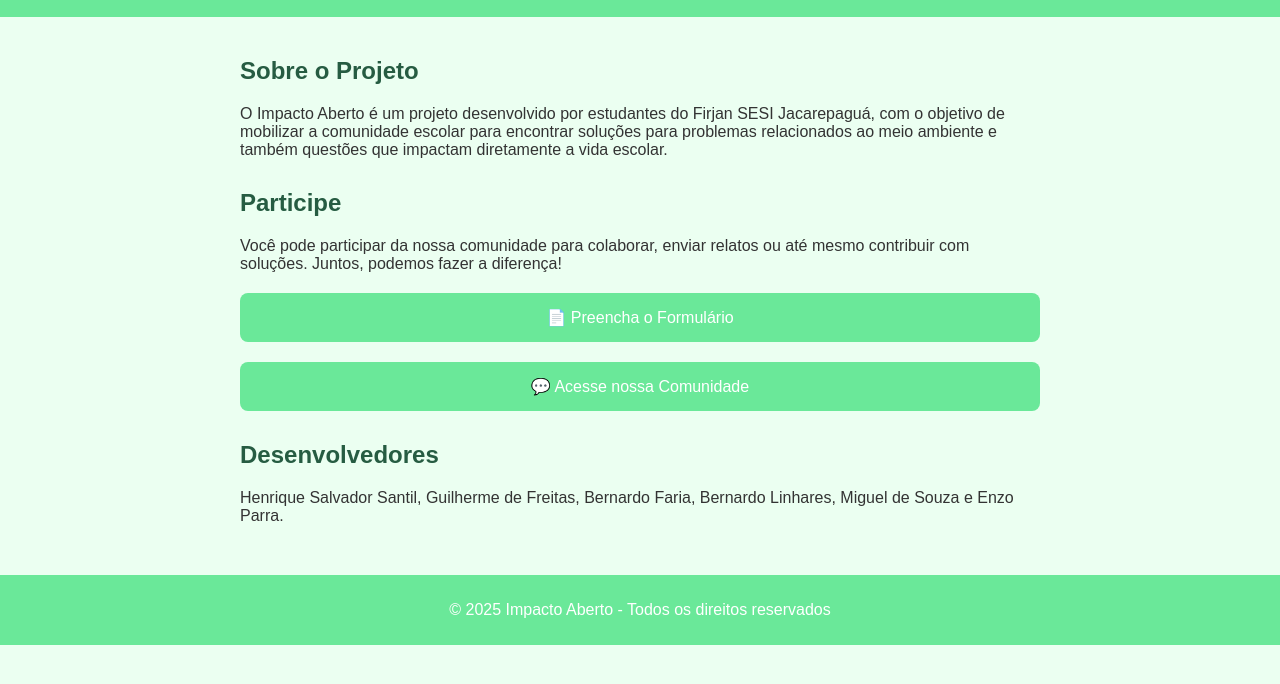
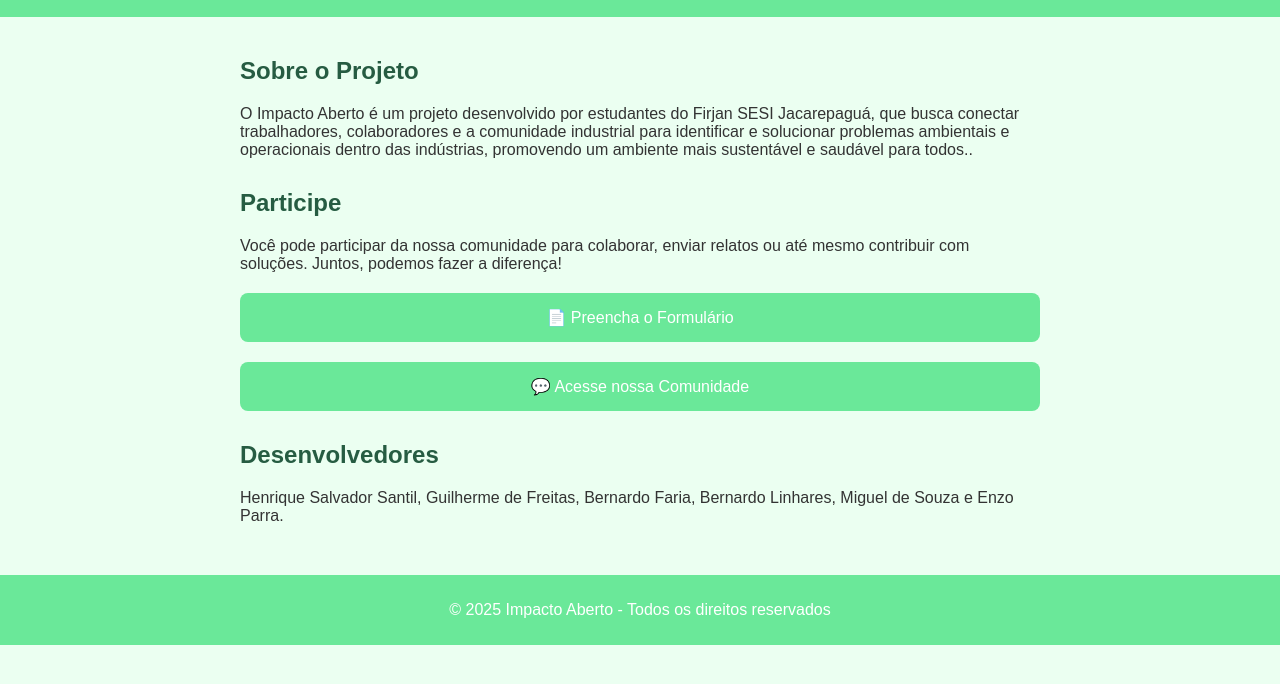
Before and after one commit to hsantil/impactoaberto, a plain HTML site: page index.html in a window 1280 px wide. Shown: the part 60-744 px from the top of the page. Drawn offline with Linux system fonts and the light colour scheme.

Commit message:
Update index.html

```diff
--- a/index.html
+++ b/index.html
@@ -67,7 +67,7 @@
     <main>
         <section>
             <h2>Sobre o Projeto</h2>
-            <p>O Impacto Aberto é um projeto desenvolvido por estudantes do Firjan SESI Jacarepaguá, com o objetivo de mobilizar a comunidade escolar para encontrar soluções para problemas relacionados ao meio ambiente e também questões que impactam diretamente a vida escolar.</p>
+            <p>O Impacto Aberto é um projeto desenvolvido por estudantes do Firjan SESI Jacarepaguá, que busca conectar trabalhadores, colaboradores e a comunidade industrial para identificar e solucionar problemas ambientais e operacionais dentro das indústrias, promovendo um ambiente mais sustentável e saudável para todos..</p>
         </section>
 
         <section>
```
